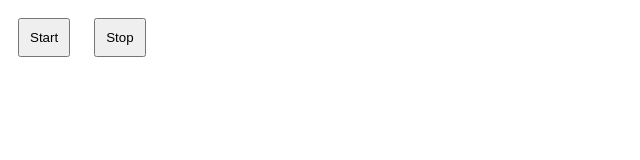
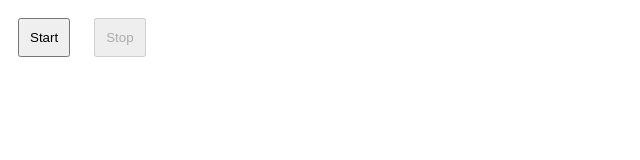
Before and after one commit to Flaige/goit-js-hw-09, a plain HTML site: page index.html in a window 1280 px wide. Shown: the full height of the page, 0-640 px from the left. Drawn offline with Linux system fonts and the light colour scheme.

Commit message:
Update index.html

```diff
--- a/index.html
+++ b/index.html
@@ -13,7 +13,7 @@
 </head>
 <body>
     <button type="button" data-start>Start</button>
-    <button type="button" data-stop>Stop</button>
+    <button type="button" data-stop disabled>Stop</button>
 
     <script src="script.js"></script>
 </body>
```
